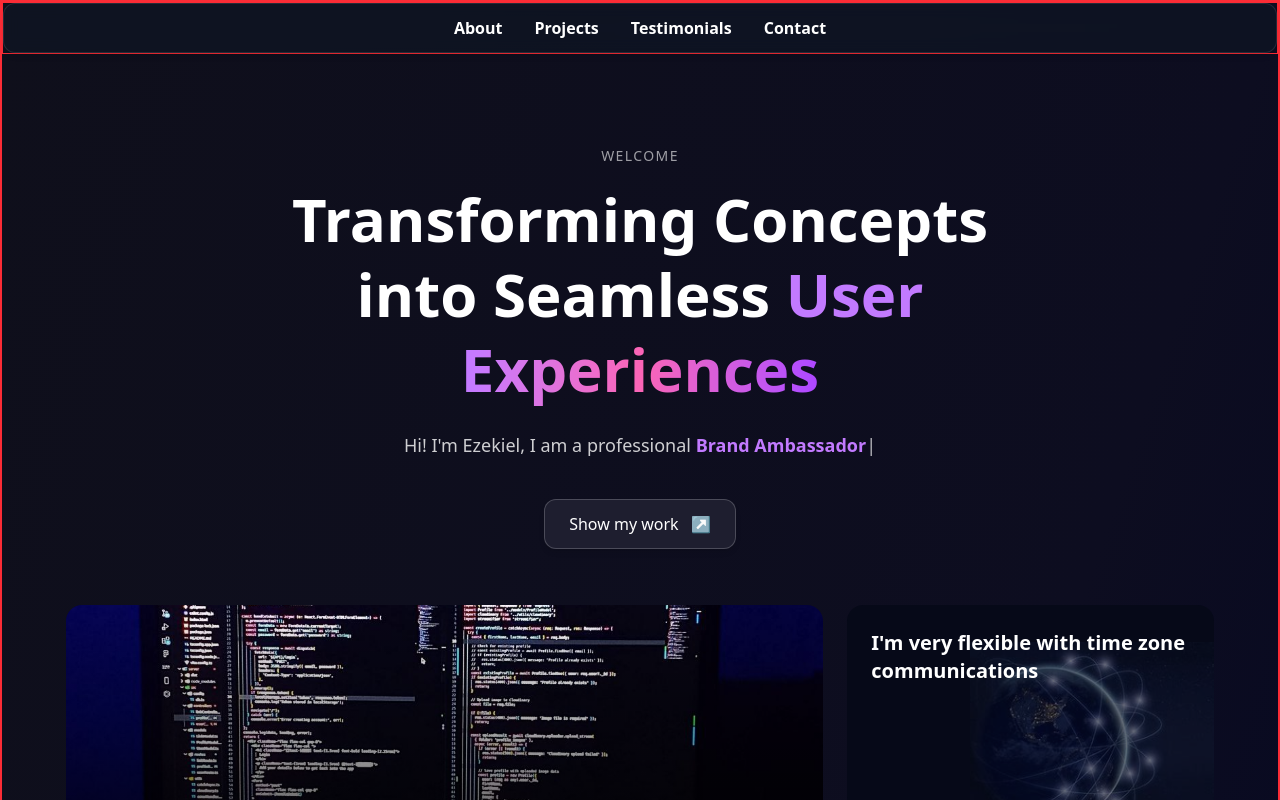
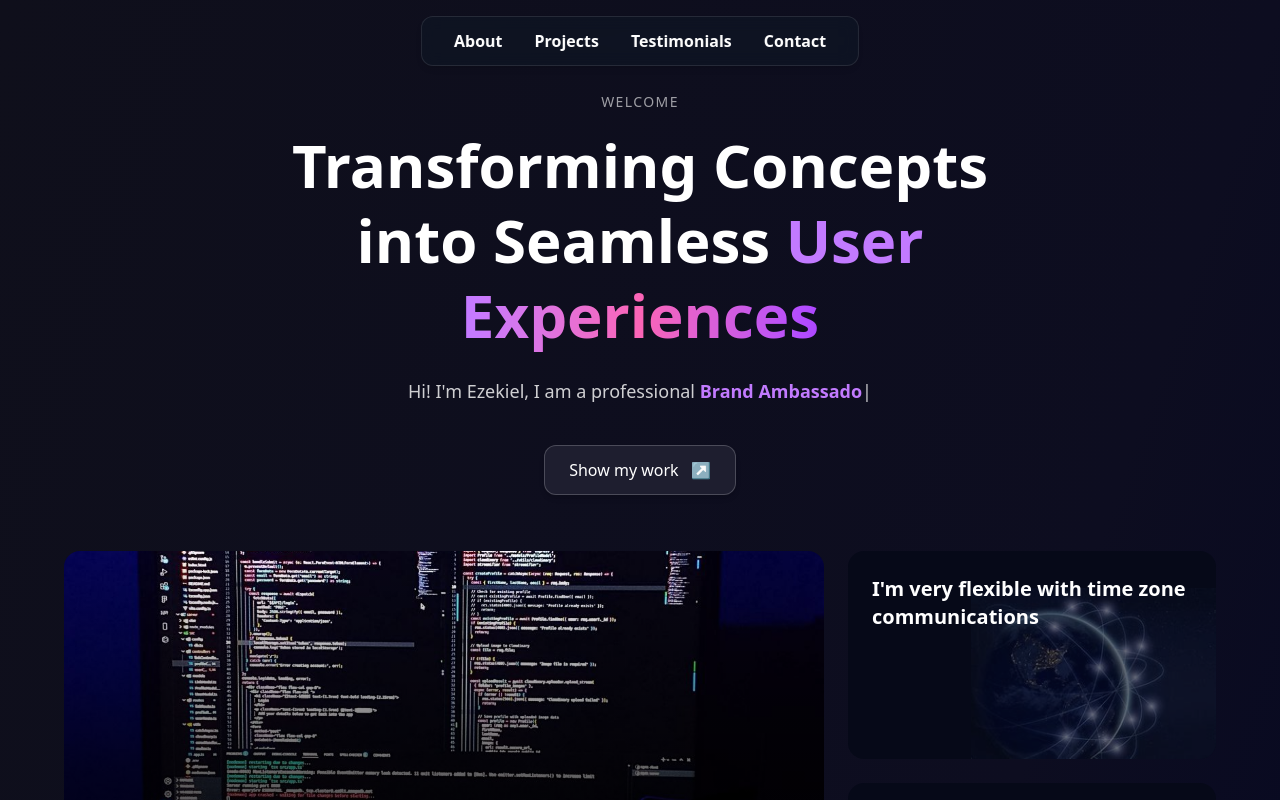
Before and after one commit to Ezekiel544/Ezekiel, a React (Vite) app: page / in a window 1280 px wide. Shown: the top 800 px of the page. Built offline with nearby package versions, Linux system fonts and the light colour scheme.

Commit message:
i added all

```diff
--- a/src/index.css
+++ b/src/index.css
@@ -4,6 +4,12 @@ body {
   max-width: 100%;
 
 }
+html, body {
+  margin: 0;
+  padding: 0;
+  overflow-x: hidden;
+}
+
 /* Reset basic styles to control overflow */
 
 
--- a/src/main.jsx
+++ b/src/main.jsx
@@ -16,7 +16,7 @@ function Root() {
   const heroRef = useRef(null);
 
   return (
-    <main className="bg-gradient-to-br from-[#0f0f1b] via-[#0d0d20] to-[#020024] border-2 border-red-500">
+    <main className="bg-gradient-to-br from-[#0f0f1b] via-[#0d0d20] to-[#020024] ">
       <ScrollNav heroRef={heroRef} />
 
       <Element name="about">
--- a/src/scrollnav.css
+++ b/src/scrollnav.css
@@ -1,9 +1,9 @@
-/* @media (max-width: 390px) {
+@media (max-width: 390px) {
   .nav-adjust-390 {
     left: 90% !important;
     transform: translateX(-50%) !important;
   }
-} */
+}
 body {
   overflow-x: hidden;
 }
--- a/src/scrollnav.jsx
+++ b/src/scrollnav.jsx
@@ -22,8 +22,10 @@ const ScrollNav = () => {
 
   return (
 <div
-  className={`
-              ${showNav ? 'opacity-100 translate-y-0' : 'opacity-0 -translate-y-10 pointer-events-none'} border border-red-500`}
+  className={`fixed top-4 z-50 transition-all duration-300
+              left-1/2 transform -translate-x-1/2
+              nav-adjust-390
+              ${showNav ? 'opacity-100 translate-y-0' : 'opacity-0 -translate-y-10 pointer-events-none'} `}
 >
 
 
```
